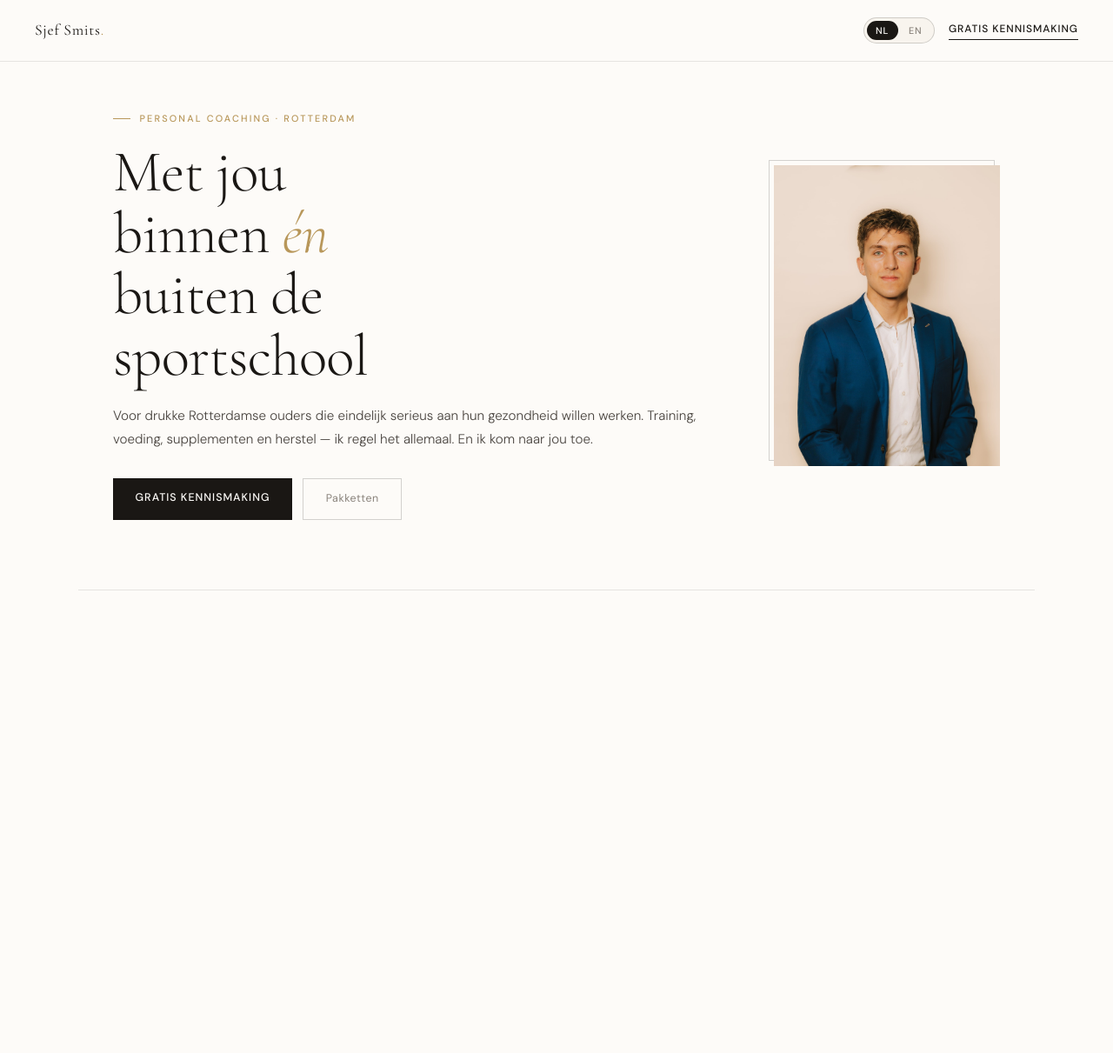
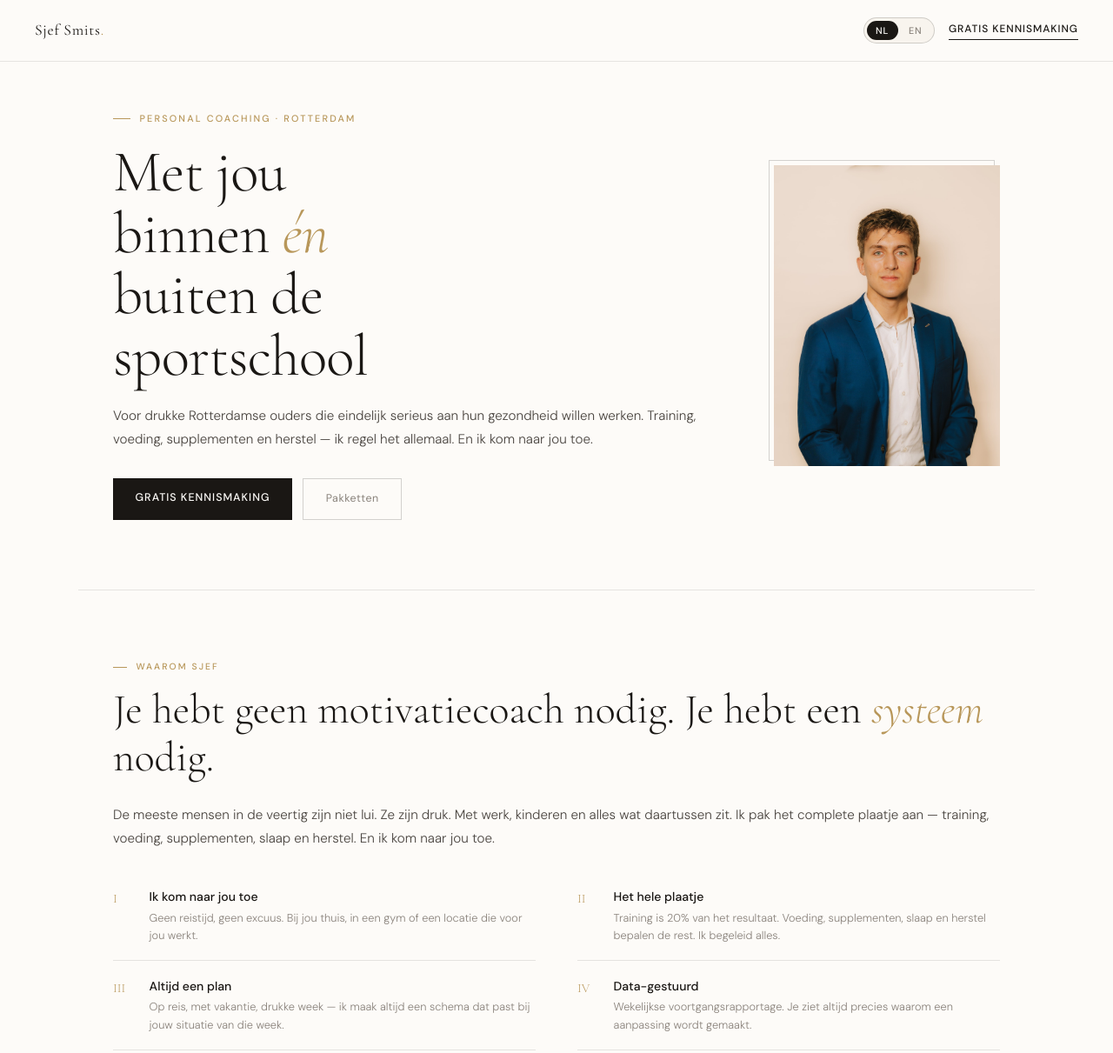
Before and after one commit to sjefsmits/sjefsmits.github.io, a plain HTML site: page index.html in a window 1280 px wide. Shown: the top 1211 px of the page at 87% size. Drawn offline with nearby package versions, Linux system fonts and the light colour scheme.

Commit message:
Add files via upload

```diff
--- a/index.html
+++ b/index.html
@@ -151,7 +151,8 @@ footer{border-top:0.5px solid var(--border);padding:1.5rem 1.25rem;display:flex;
 footer p,footer a{font-size:0.72rem;color:var(--ink-muted);text-decoration:none}
 
 @keyframes fadeUp{from{opacity:0;transform:translateY(20px)}to{opacity:1;transform:translateY(0)}}
-.reveal{opacity:0;transform:translateY(16px);transition:opacity .65s ease,transform .65s ease}
+.reveal{opacity:1;transform:translateY(0);transition:opacity .65s ease,transform .65s ease}
+.reveal.animate{opacity:0;transform:translateY(16px)}
 .reveal.visible{opacity:1;transform:translateY(0)}
 
 /* DESKTOP OVERRIDES */
```
